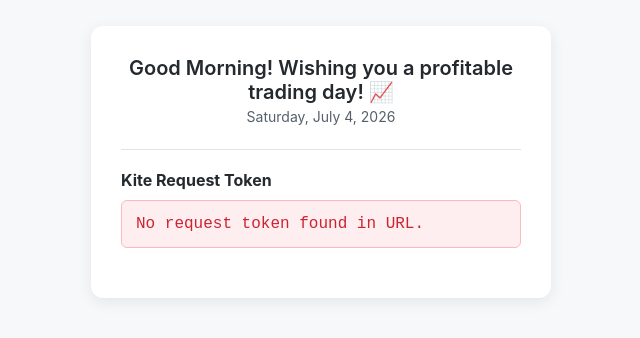
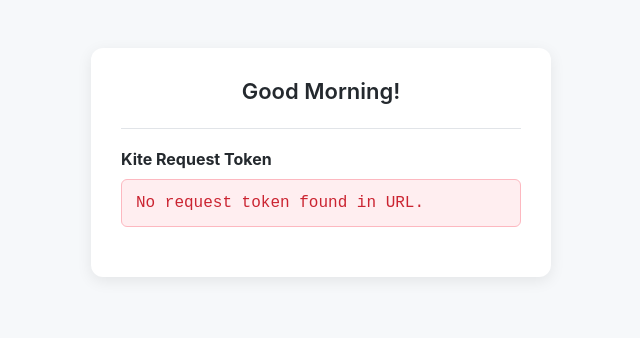
Before and after one commit to sehajsethi23/extract, a plain HTML site: page index.html in a window 1280 px wide. Shown: the part 238-576 px from the top of the page, without its empty margins (319-959 px from the left). Drawn offline with Linux system fonts and the light colour scheme.

Commit message:
Update index.html

```diff
--- a/index.html
+++ b/index.html
@@ -24,14 +24,9 @@
             width: 100%;
         }
         .wishes {
-            font-size: 20px;
+            font-size: 22px;
             font-weight: 600;
             color: #24292e;
-            margin-bottom: 4px;
-        }
-        .date-display {
-            font-size: 14px;
-            color: #57606a;
             margin-bottom: 24px;
         }
         h3 {
@@ -72,9 +67,8 @@
 <body>
 
 <div class="container">
-    <!-- Day, Date, and Best Wishes Section -->
-    <div class="wishes" id="wishes-display">Good Morning!</div>
-    <div class="date-display" id="date-display">Loading date...</div>
+    <!-- Clean Dynamic Greeting Section -->
+    <div class="wishes" id="wishes-display">Hello!</div>
 
     <hr style="border: 0; border-top: 1px solid #e1e4e8; margin-bottom: 20px;">
 
@@ -84,26 +78,20 @@
 </div>
 
 <script>
-    // 1. Dynamic Greeting & Date Functionality
+    // 1. Time-based Greeting Functionality
     function setupHeader() {
         const now = new Date();
+        const hours = now.getHours();
+        let wish = "Hello!";
 
-        // Determine best wishes based on time of day
-        const hours = now.getHours();
-        let wish = "Have a great day ahead!";
         if (hours < 12) {
-            wish = "Good Morning! Wishing you a profitable trading day! 📈";
+            wish = "Good Morning!";
         } else if (hours < 16) {
-            wish = "Good Afternoon! Hope the market is treating you well!";
+            wish = "Good Afternoon!";
         } else {
-            wish = "Good Evening! Time to review today's trades.";
+            wish = "Good Evening!";
         }
         document.getElementById('wishes-display').innerText = wish;
-
-        // Format and display current Day and Date
-        const options = { weekday: 'long', year: 'numeric', month: 'long', day: 'numeric' };
-        const formattedDate = now.toLocaleDateString('en-US', options);
-        document.getElementById('date-display').innerText = formattedDate;
     }
 
     // 2. Token Extraction Functionality
@@ -135,7 +123,7 @@
         }
     }
 
-    // Run the header setup when page loads
+    // Run greeting setup when page loads
     setupHeader();
 </script>
 
```
